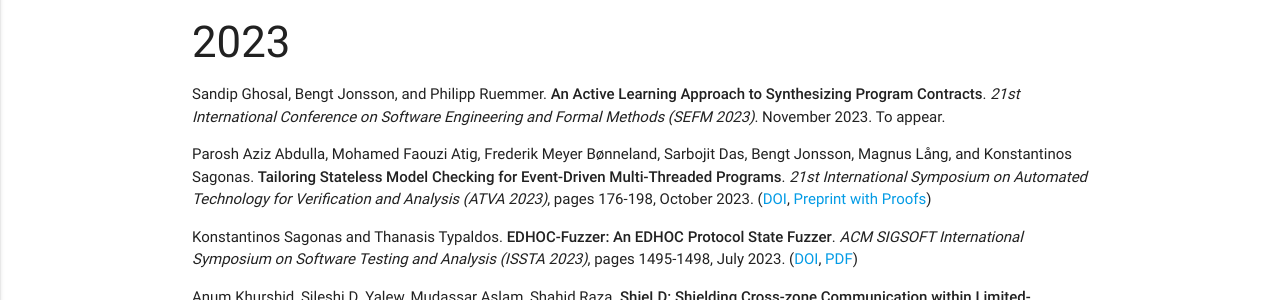
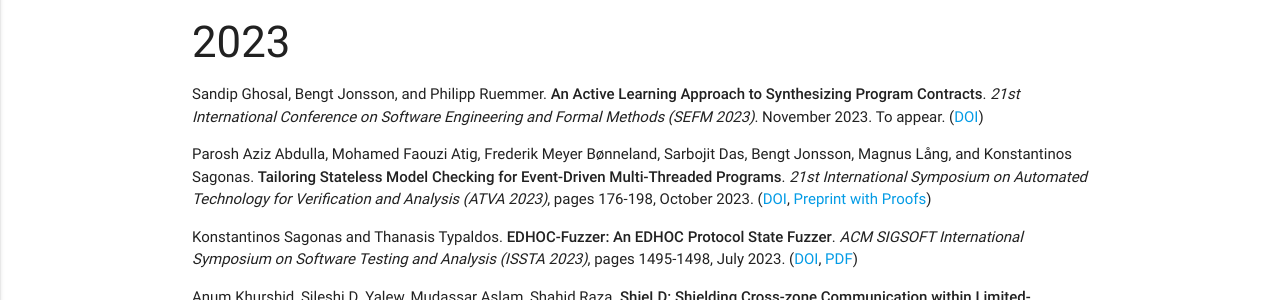
Before and after one commit to assist-project/assist-project.github.io, a Jekyll site: the page built from 03-publications.md, in a window 1280 px wide and 900 px high. Shown: the part 141-441 px from the top of the window. Built offline with Jekyll 4.4.1, drawn with Linux system fonts in a browser that asks for light colours.

Commit message:
added doi for SEFM

```diff
--- a/03-publications.md
+++ b/03-publications.md
@@ -6,7 +6,7 @@ permalink: /publications/
 
 ### 2023
 
-- Sandip Ghosal, Bengt Jonsson, and Philipp Ruemmer. **An Active Learning Approach to Synthesizing Program Contracts**. _21st International Conference on Software Engineering and Formal Methods (SEFM 2023)_. November 2023. To appear.
+- Sandip Ghosal, Bengt Jonsson, and Philipp Ruemmer. **An Active Learning Approach to Synthesizing Program Contracts**. _21st International Conference on Software Engineering and Formal Methods (SEFM 2023)_. November 2023. To appear. ([DOI](https://doi.org/10.1007/978-3-031-47115-5_8))
 
 - Parosh Aziz Abdulla, Mohamed Faouzi Atig, Frederik Meyer Bønneland, Sarbojit Das, Bengt Jonsson, Magnus Lång, and Konstantinos Sagonas. **Tailoring Stateless Model Checking for Event-Driven Multi-Threaded Programs**. _21st International Symposium on Automated Technology for Verification and Analysis (ATVA 2023)_, pages 176-198, October 2023. ([DOI](https://doi.org/10.1007/978-3-031-45332-8_9), [Preprint with Proofs](https://arxiv.org/abs/2307.15930))
 
```
